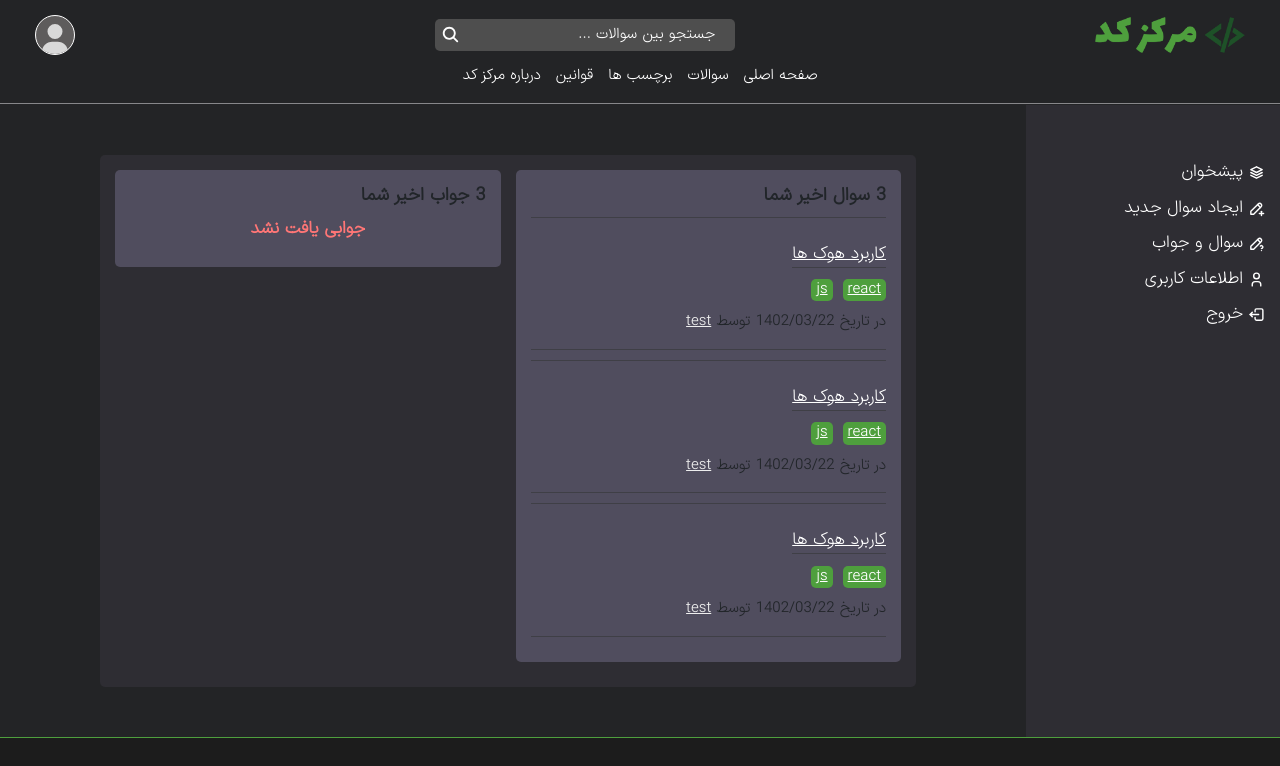
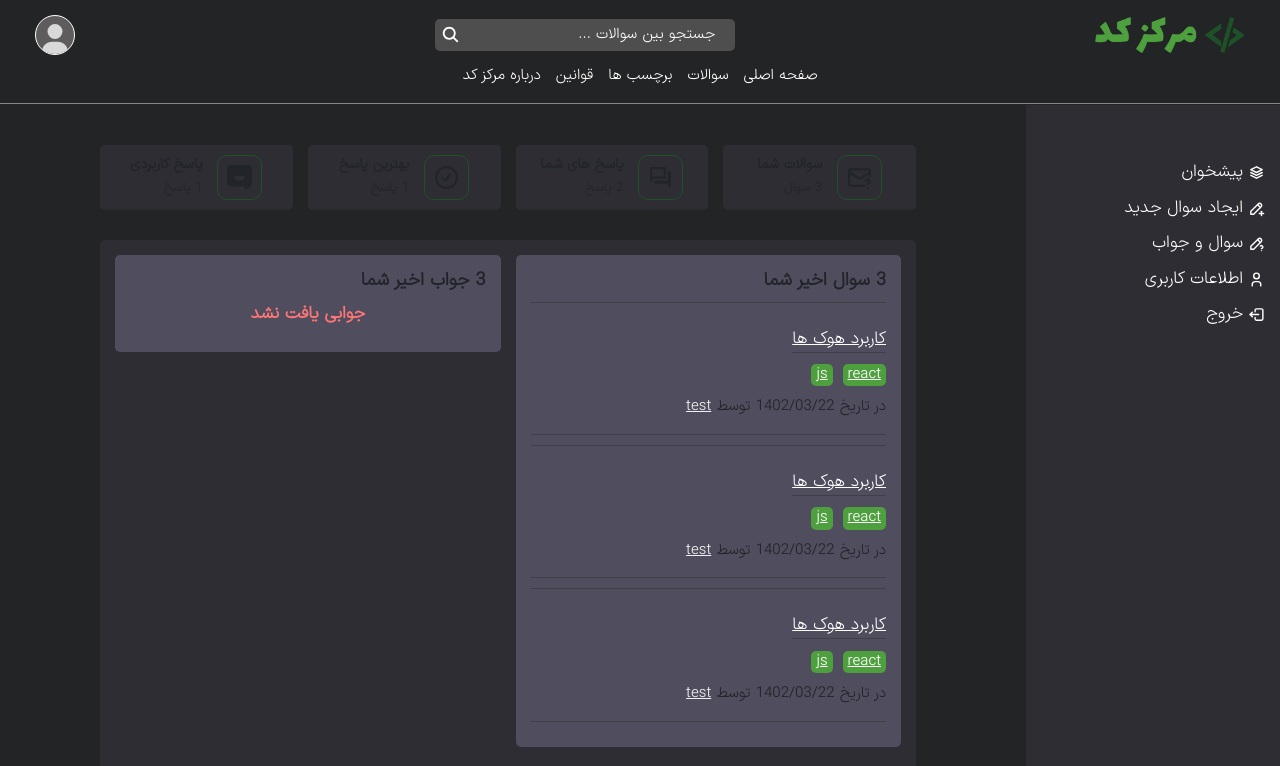
Before and after one commit to Sina-Soroosh/codeCentral, a Next.js app: page /p-user in a window 1280 px wide. Shown: the top 766 px of the page. Built offline with nearby package versions, Linux system fonts and the light colour scheme.

Commit message:
Coding InfoBox module

```diff
--- /dev/null
+++ b/src/components/modules/UserPanel/InfoBox/InfoBox.module.css
@@ -0,0 +1,30 @@
+.box {
+    background: #2e2d33;
+    padding: 10px;
+    border-radius: 5px;
+    display: flex;
+    align-items: center;
+    justify-content: center;
+    gap: 15px;
+    margin: 10px 0;
+}
+
+.box .icon {
+    display: flex;
+    width: 45px;
+    height: 45px;
+    border: 1px solid #1E5128;
+    align-items: center;
+    justify-content: center;
+    border-radius: 10px;
+    font-size: 25px;
+}
+
+.box .detail h6 {
+    font-size: 14px;
+    font-weight: 700;
+}
+
+.box .detail span {
+    font-size: 13px;
+}
--- /dev/null
+++ b/src/components/modules/UserPanel/InfoBox/InfoBox.tsx
@@ -0,0 +1,27 @@
+import React from "react";
+import styles from "./InfoBox.module.css";
+
+type InfoBoxProps = {
+  title: string;
+  icon: React.ReactNode;
+  text: string;
+  count: number;
+};
+
+function InfoBox({ count, icon, text, title }: InfoBoxProps) {
+  return (
+    <>
+      <div className={styles.box}>
+        <div className={styles.icon}>{icon}</div>
+        <div className={styles.detail}>
+          <h6>{title}</h6>
+          <span>
+            {count} {text}
+          </span>
+        </div>
+      </div>
+    </>
+  );
+}
+
+export default InfoBox;
--- a/src/components/templates/PanelUser/Main/Main.tsx
+++ b/src/components/templates/PanelUser/Main/Main.tsx
@@ -1,6 +1,11 @@
 import React from "react";
 import styles from "./Main.module.css";
 import QuestionBox from "@/components/modules/QuestionBox/QuestionBox";
+import InfoBox from "@/components/modules/UserPanel/InfoBox/InfoBox";
+import { LuMailQuestion } from "react-icons/lu";
+import { MdOutlineQuestionAnswer } from "react-icons/md";
+import { GrStatusGood } from "react-icons/gr";
+import { SiAnswer } from "react-icons/si";
 
 function Main() {
   return (
@@ -9,10 +14,38 @@ function Main() {
         <div className={styles.content}>
           <div className={styles.details}>
             <div className="row">
-              <div className="col-md-6 col-lg-3"></div>
-              <div className="col-md-6 col-lg-3"></div>
-              <div className="col-md-6 col-lg-3"></div>
-              <div className="col-md-6 col-lg-3"></div>
+              <div className="col-md-6 col-lg-3">
+                <InfoBox
+                  icon={<LuMailQuestion />}
+                  count={3}
+                  text="سوال"
+                  title="سوالات شما"
+                />
+              </div>
+              <div className="col-md-6 col-lg-3">
+                <InfoBox
+                  icon={<MdOutlineQuestionAnswer />}
+                  count={2}
+                  text="پاسخ"
+                  title="پاسخ های شما"
+                />
+              </div>
+              <div className="col-md-6 col-lg-3">
+                <InfoBox
+                  icon={<GrStatusGood />}
+                  count={1}
+                  text="پاسخ"
+                  title="بهترین پاسخ"
+                />
+              </div>
+              <div className="col-md-6 col-lg-3">
+                <InfoBox
+                  icon={<SiAnswer />}
+                  count={1}
+                  text="پاسخ"
+                  title="پاسخ کاربردی"
+                />
+              </div>
             </div>
           </div>
           <div className={styles.activity}>
```
